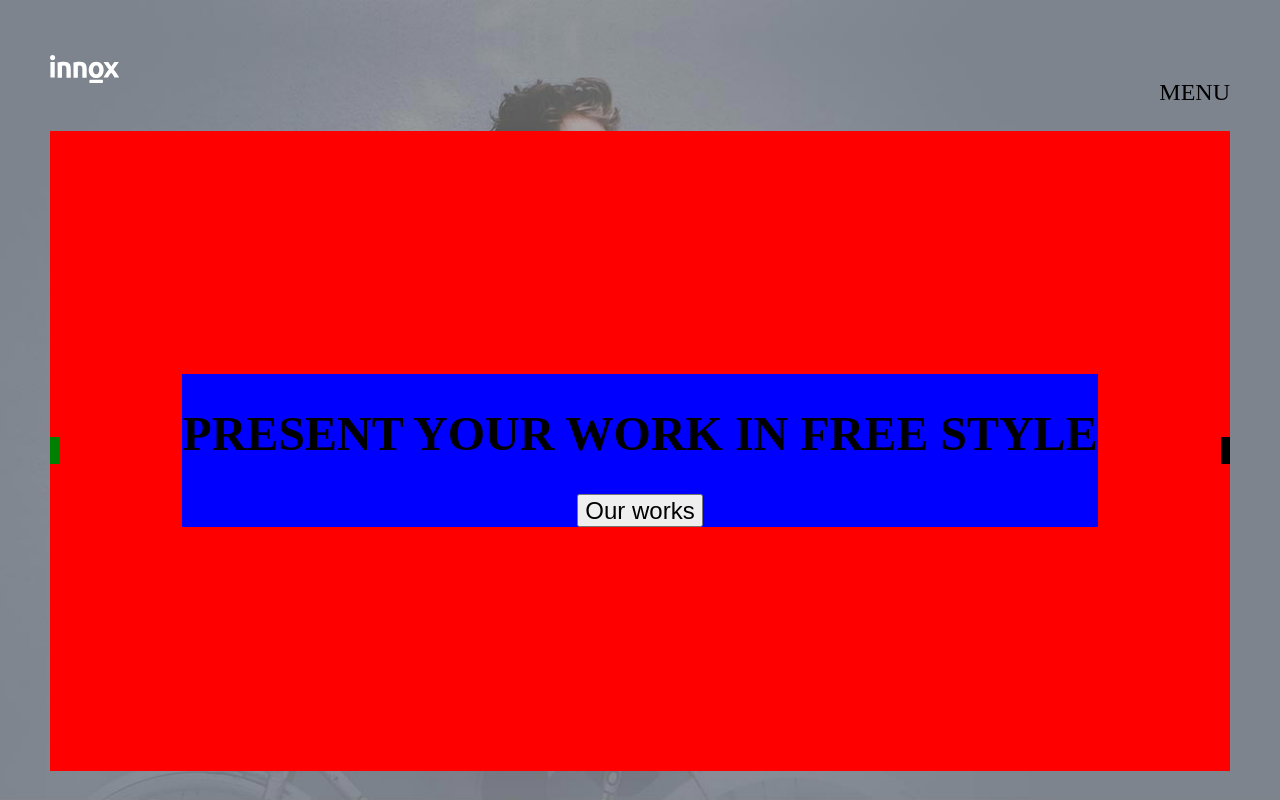
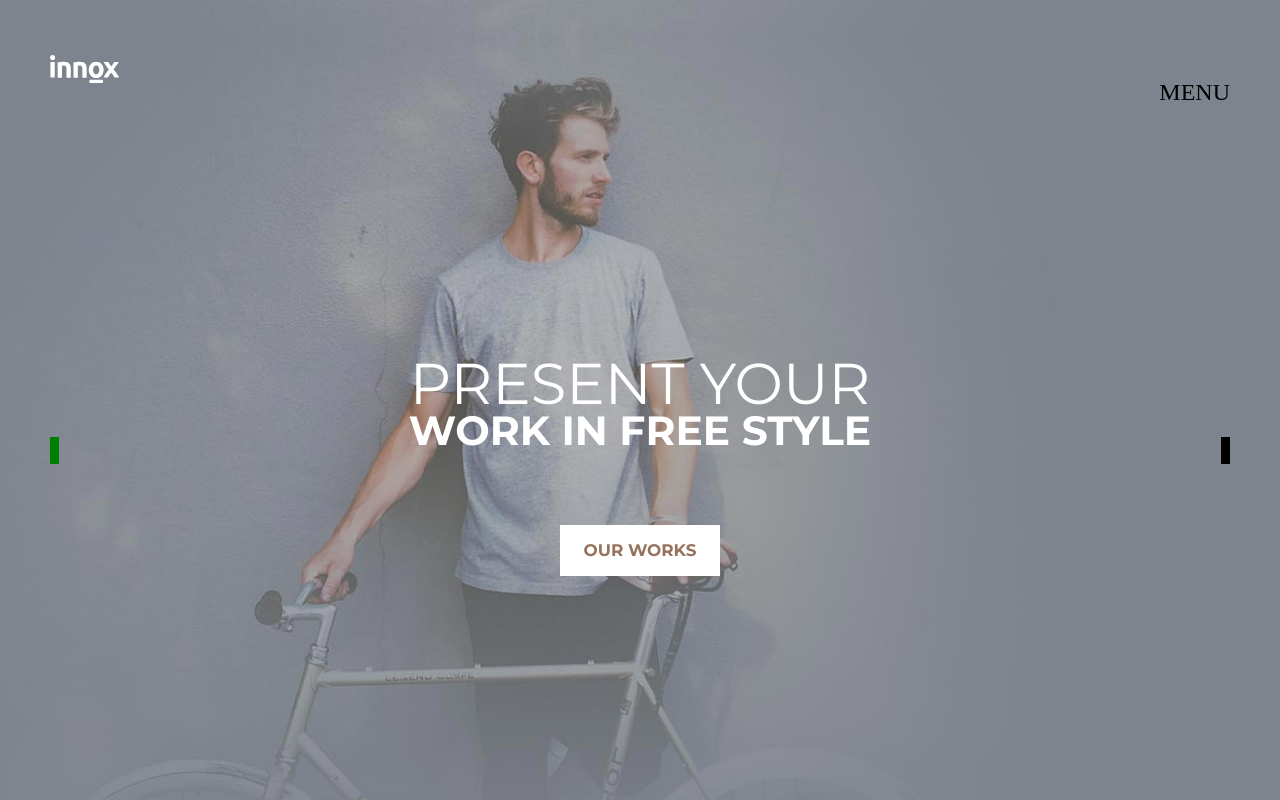
Before and after one commit to LukaszMusial/WWDC-20-Home-Creative, a website: page src/index.html in a window 1280 px wide. Shown: the top 800 px of the page. Drawn offline with Linux system fonts and the light colour scheme; some icons are missing.

Commit message:
Styling in scsc pt4
variables and welcone section

```diff
--- a/src/index.html
+++ b/src/index.html
@@ -47,7 +47,7 @@
                     </div>
                     <div class="welcome-wrapper">
                         <div class="welcome-header-wrapper">
-                            <h1 class="welcome-header">PRESENT YOUR <span class="welcome-header welcome-header--bold ">WORK IN FREE STYLE</span></h1>
+                            <h1 class="welcome-header">PRESENT YOUR<br><span class="welcome-header welcome-header--bold ">WORK IN FREE STYLE</span></h1>
                             <button class="btn btn--third">Our works</button>
                         </div>
                     </div>
--- a/src/scss/_settings.scss
+++ b/src/scss/_settings.scss
@@ -1,12 +1,23 @@
-$color-text: #b2b1af;
-$color-primary: #97735d;
-$color-secondary: white;
-// $baseFontSize : 10;
-
 $min_width: 320px;
 $max_width: 1200px;
 $min_font: 16px;
 $max_font: 24px;
+// $baseFontSize : 10;
+
+//========================================== general variables =====================================================
+
+@import url('https://fonts.googleapis.com/css?family=PT+Serif');
+@import url('https://fonts.googleapis.com/css?family=Montserrat:300,400,700');
+
+$font-primary: 'Montserrat', sans-serif;
+$font-secondary: 'PT Serif', serif;
+$font-light: 300;
+$font-regular: 400;
+$font-bold: 700;
+$color-text: #b2b1af;
+$color-primary: #97735d;
+$color-secondary: white;
+
 
 //========================================== fluid font =====================================================
 
--- a/src/scss/style.scss
+++ b/src/scss/style.scss
@@ -31,7 +31,7 @@ section	{
 	// background-color: cyan;
 }
 
-.welcome	{
+.welcome {
 	// position: relative;
 	max-width: none;
 	height: 100vh;
@@ -62,9 +62,9 @@ section	{
 	}
 }
 
-.welcome-wrapper	{
+.welcome-wrapper {
 	height: 80%;
-	background-color: red;
+	// background-color: red;
 	display: flex;
 	justify-content: space-between;
 	align-items: center;
@@ -83,6 +83,34 @@ section	{
 	// width: 100%;
 }
 .welcome-header-wrapper	{
-	background-color: blue;
+	// background-color: blue;
 	text-align: center;
 }
+.welcome-header	{
+	font-family: $font-primary;
+	font-weight: $font-regular;
+	color: white;
+	font-size: 2.4rem;
+	margin-bottom: 80px;
+	line-height: 70%;
+	.welcome-header--bold	{
+		font-weight: $font-bold;
+		font-size: 1.7rem;
+	}
+}
+
+.btn {
+	min-width: 160px;
+	background-color: $color-primary;
+	color: $color-secondary;
+	border: 0;
+	padding: 16px 24px;
+	font-family: $font-primary;
+	font-size: .7em;
+	font-weight: $font-bold;
+	text-transform: uppercase;
+	&--third {
+		background-color: $color-secondary;
+		color: $color-primary;
+	}
+}
```
Also changed, not shown: src/css/style.css.
